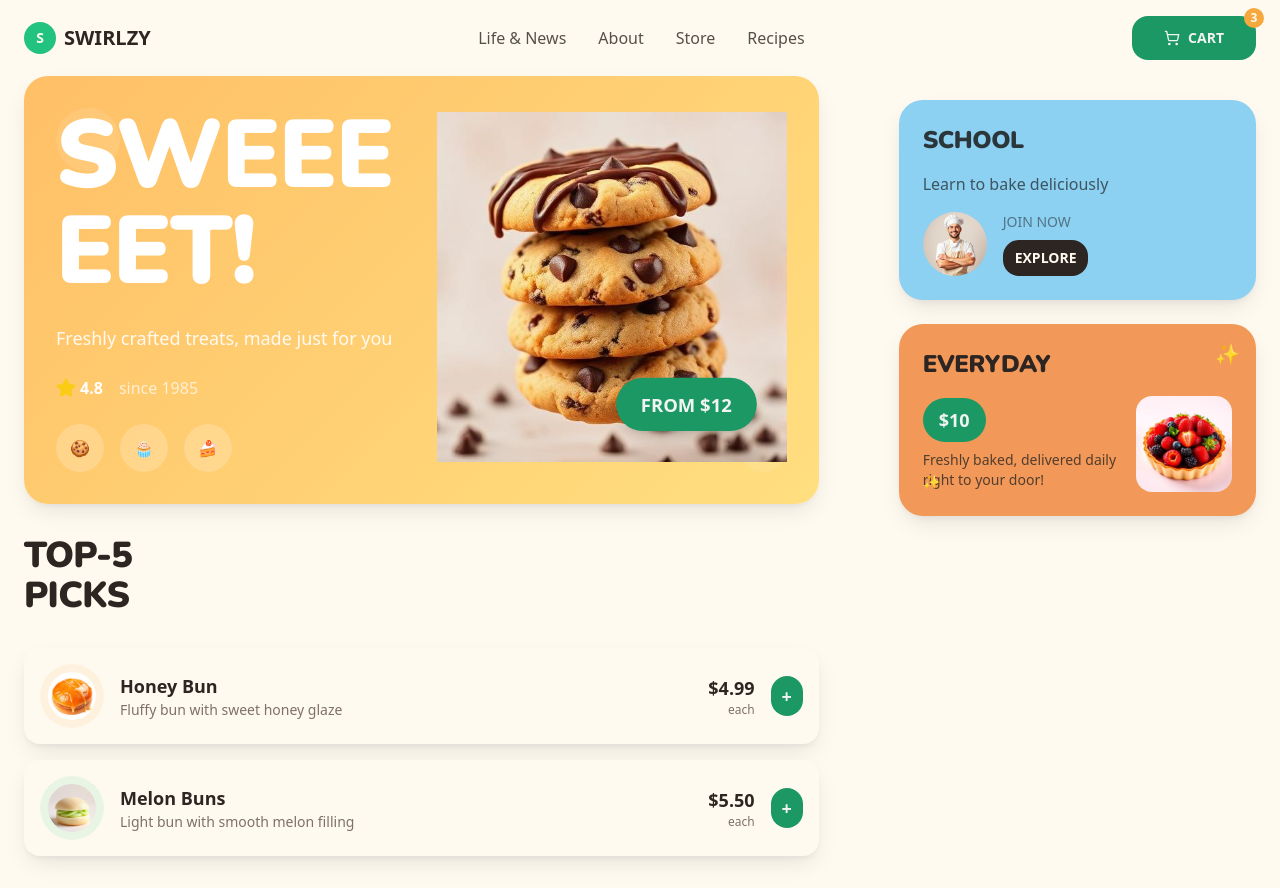
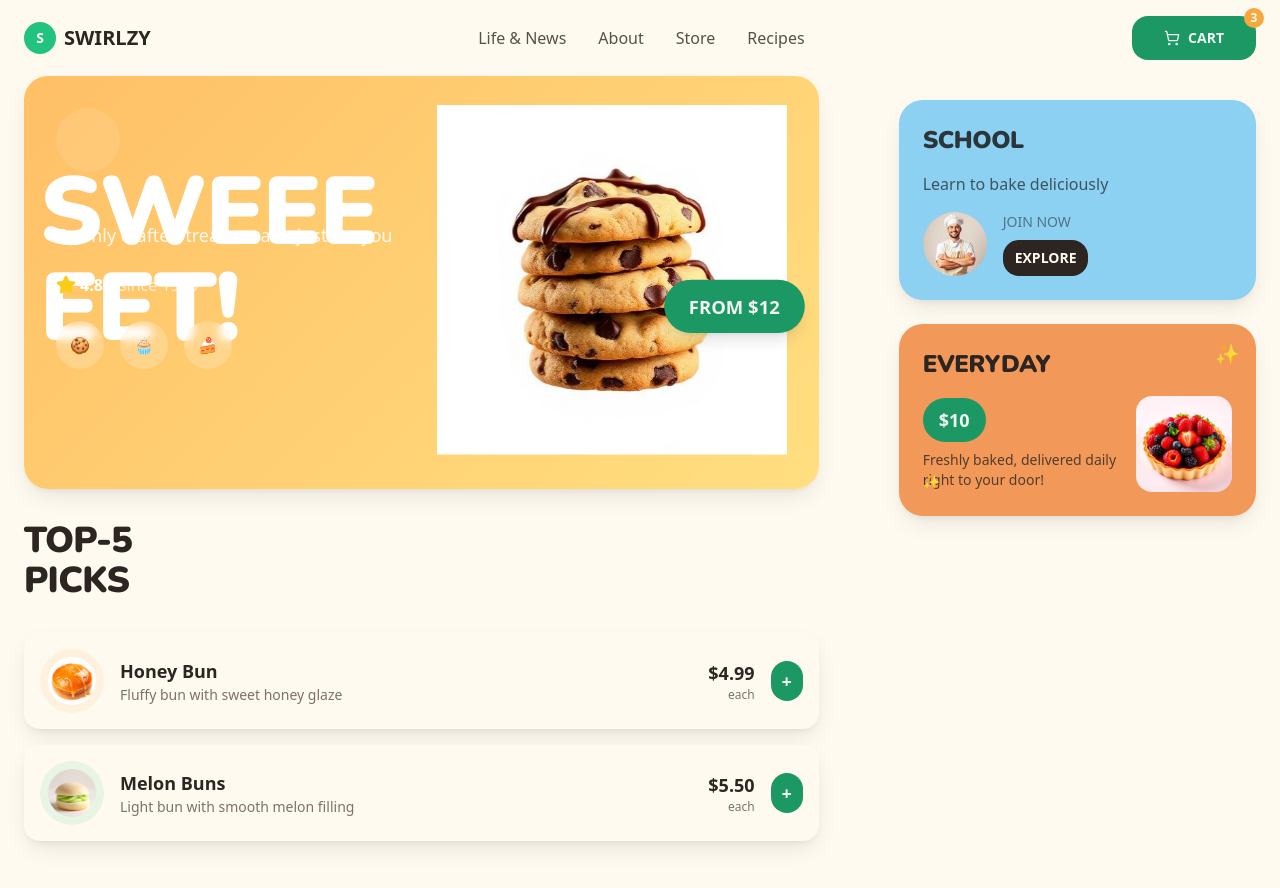
Before and after one commit to DanielGraciaSanValero/swirlzy-treats-showcase, a React (Vite) app: page / in a window 1280 px wide. Built offline with nearby package versions, Linux system fonts and the light colour scheme; the HTML template or start-up script is replaced by a standard one.

Commit message:
Refactor Hero Section

```diff
--- a/src/components/HeroSection.tsx
+++ b/src/components/HeroSection.tsx
@@ -1,15 +1,15 @@
 import { Star } from "lucide-react";
-import heroCookies from "@/assets/hero-cookies.png";
+import heroCookies from "@/assets/hero-cookies-transparent.png";
 
 const HeroSection = () => {
   return (
     <section className="relative gradient-hero rounded-3xl p-8 mx-6 mb-8 overflow-hidden shadow-soft">
       <div className="relative z-10 grid grid-cols-1 lg:grid-cols-2 gap-8 items-center">
         {/* Left Content */}
-        <div className="space-y-6">
+        <div className="space-y-6 relative">
           {/* Main Title - positioned behind cookies with lower z-index */}
           <div className="space-y-2 relative z-0">
-            <h1 className="font-retro font-nunito text-6xl lg:text-8xl text-white leading-none">
+            <h1 className="font-retro font-nunito text-6xl lg:text-8xl text-white leading-none absolute -top-8 -left-4">
               SWEEE
               <br />
               EET!
@@ -17,9 +17,11 @@ const HeroSection = () => {
           </div>
 
           {/* Subtitle */}
-          <p className="text-white/90 text-lg relative z-10">
-            Freshly crafted treats, made just for you
-          </p>
+          <div className="relative z-10 mt-32">
+            <p className="text-white/90 text-lg">
+              Freshly crafted treats, made just for you
+            </p>
+          </div>
 
           {/* Rating */}
           <div className="flex items-center gap-4 relative z-10">
@@ -44,7 +46,7 @@ const HeroSection = () => {
           </div>
         </div>
 
-        {/* Right Content - Hero Image with animated price badge */}
+        {/* Right Content - Hero Image with transparent background and side price badge */}
         <div className="relative flex items-center justify-center z-20">
           <img
             src={heroCookies}
@@ -52,8 +54,8 @@ const HeroSection = () => {
             className="w-full max-w-md h-auto animation-float relative z-30"
           />
 
-          {/* Price Badge with bounce animation inside the image */}
-          <div className="absolute bottom-8 right-8 transform rotate-12 animation-bounce-slow z-40">
+          {/* Price Badge positioned to the side of cookies, inside image area */}
+          <div className="absolute top-1/2 -right-4 transform -translate-y-1/2 rotate-12 animation-bounce-slow z-40">
             <div className="bg-green-badge text-green-badge-foreground rounded-full px-6 py-3 font-bold text-lg shadow-lg">
               FROM $12
             </div>
```
Also changed, not shown: src/assets/hero-cookies-transparent.png (added).
